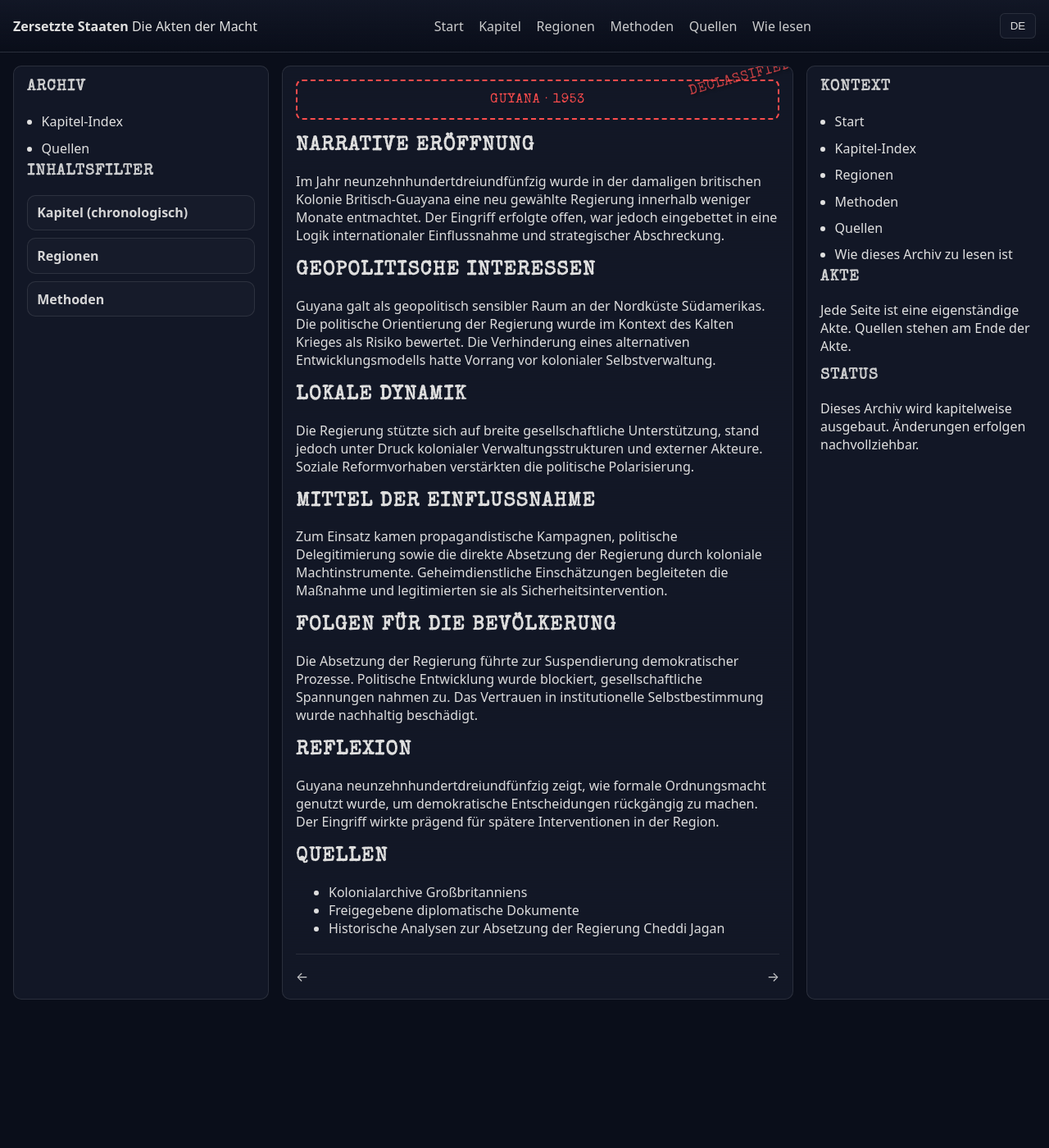
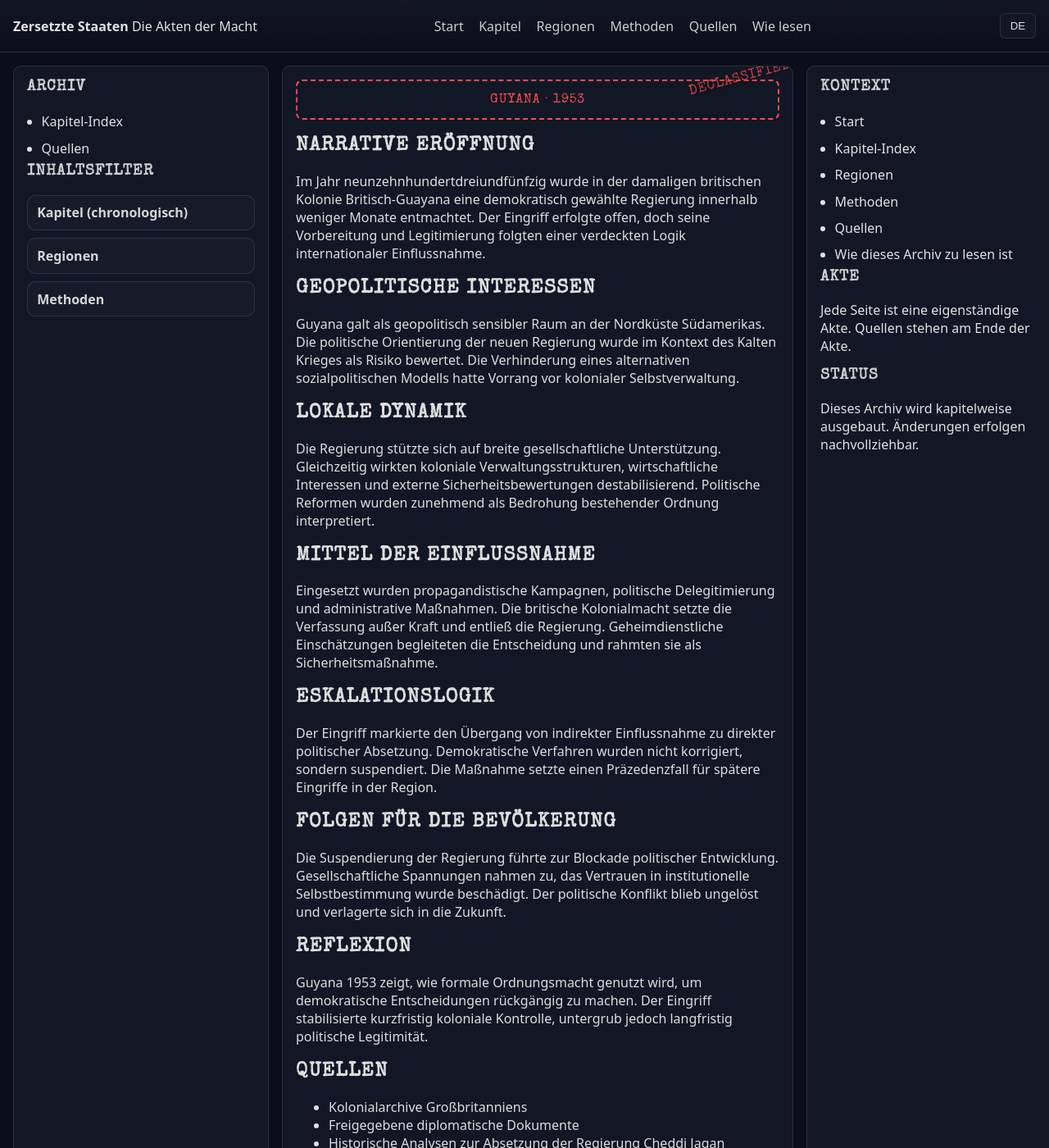
Before and after one commit to bozart-army/zersetzte-staaten-site, a Jekyll site: the page built from de/kapitel/Kapitel-09-Guyana-1953.md, in a window 1280 px wide and 1400 px high. Shown: the whole window at 82% size. Built offline with Jekyll 4.4.1, drawn with Linux system fonts in a browser that asks for light colours; our own code applies the rules of GitHub Pages for plain Markdown files.

Commit message:
Update Kapitel-09-Guyana-1953.md

```diff
--- a/de/kapitel/Kapitel-09-Guyana-1953.md
+++ b/de/kapitel/Kapitel-09-Guyana-1953.md
@@ -4,44 +4,59 @@ lang: de
 permalink: /de/kapitel/9/
 zeitraum: 1953
 regionen: [Lateinamerika]
-methoden: [Regimewechsel durch Absetzung, Propaganda, Geheimdienstnetzwerke]
+methoden: [Politische Absetzung, Propaganda, Geheimdienstnetzwerke]
 ---
 
 <div class="aktenkopf">Guyana · 1953</div>
 
 ## Narrative Eröffnung
 Im Jahr neunzehnhundertdreiundfünfzig wurde in der damaligen britischen Kolonie
-Britisch-Guayana eine neu gewählte Regierung innerhalb weniger Monate entmachtet.
-Der Eingriff erfolgte offen, war jedoch eingebettet in eine Logik
-internationaler Einflussnahme und strategischer Abschreckung.
+Britisch-Guayana eine demokratisch gewählte Regierung innerhalb weniger Monate
+entmachtet. Der Eingriff erfolgte offen, doch seine Vorbereitung und
+Legitimierung folgten einer verdeckten Logik internationaler Einflussnahme.
 
 ## Geopolitische Interessen
 Guyana galt als geopolitisch sensibler Raum an der Nordküste Südamerikas.
-Die politische Orientierung der Regierung wurde im Kontext des Kalten Krieges
-als Risiko bewertet. Die Verhinderung eines alternativen Entwicklungsmodells
-hatte Vorrang vor kolonialer Selbstverwaltung.
+Die politische Orientierung der neuen Regierung wurde im Kontext des Kalten
+Krieges als Risiko bewertet. Die Verhinderung eines alternativen
+sozialpolitischen Modells hatte Vorrang vor kolonialer Selbstverwaltung.
 
 ## Lokale Dynamik
-Die Regierung stützte sich auf breite gesellschaftliche Unterstützung,
-stand jedoch unter Druck kolonialer Verwaltungsstrukturen und externer Akteure.
-Soziale Reformvorhaben verstärkten die politische Polarisierung.
+Die Regierung stützte sich auf breite gesellschaftliche Unterstützung.
+Gleichzeitig wirkten koloniale Verwaltungsstrukturen,
+wirtschaftliche Interessen und externe Sicherheitsbewertungen
+destabilisierend. Politische Reformen wurden zunehmend als
+Bedrohung bestehender Ordnung interpretiert.
 
 ## Mittel der Einflussnahme
-Zum Einsatz kamen propagandistische Kampagnen, politische Delegitimierung
-sowie die direkte Absetzung der Regierung durch koloniale Machtinstrumente.
-Geheimdienstliche Einschätzungen begleiteten die Maßnahme und legitimierten
-sie als Sicherheitsintervention.
+Eingesetzt wurden propagandistische Kampagnen,
+politische Delegitimierung und administrative Maßnahmen.
+Die britische Kolonialmacht setzte die Verfassung außer Kraft
+und entließ die Regierung.
+Geheimdienstliche Einschätzungen begleiteten die Entscheidung
+und rahmten sie als Sicherheitsmaßnahme.
+
+## Eskalationslogik
+Der Eingriff markierte den Übergang von indirekter Einflussnahme
+zu direkter politischer Absetzung.
+Demokratische Verfahren wurden nicht korrigiert,
+sondern suspendiert.
+Die Maßnahme setzte einen Präzedenzfall
+für spätere Eingriffe in der Region.
 
 ## Folgen für die Bevölkerung
-Die Absetzung der Regierung führte zur Suspendierung demokratischer Prozesse.
-Politische Entwicklung wurde blockiert, gesellschaftliche Spannungen nahmen zu.
-Das Vertrauen in institutionelle Selbstbestimmung wurde nachhaltig beschädigt.
+Die Suspendierung der Regierung führte zur Blockade
+politischer Entwicklung.
+Gesellschaftliche Spannungen nahmen zu,
+das Vertrauen in institutionelle Selbstbestimmung wurde beschädigt.
+Der politische Konflikt blieb ungelöst und verlagerte sich in die Zukunft.
 
 ## Reflexion
-Guyana neunzehnhundertdreiundfünfzig zeigt,
-wie formale Ordnungsmacht genutzt wurde,
+Guyana 1953 zeigt,
+wie formale Ordnungsmacht genutzt wird,
 um demokratische Entscheidungen rückgängig zu machen.
-Der Eingriff wirkte prägend für spätere Interventionen in der Region.
+Der Eingriff stabilisierte kurzfristig koloniale Kontrolle,
+untergrub jedoch langfristig politische Legitimität.
 
 ## Quellen
 - Kolonialarchive Großbritanniens
```
